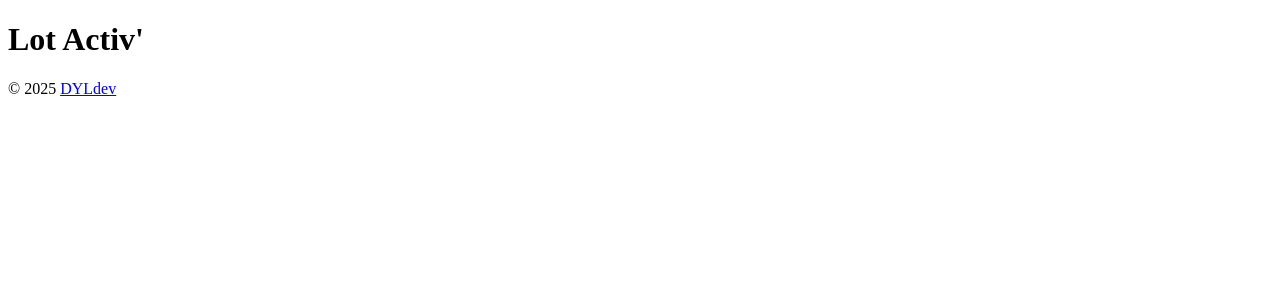
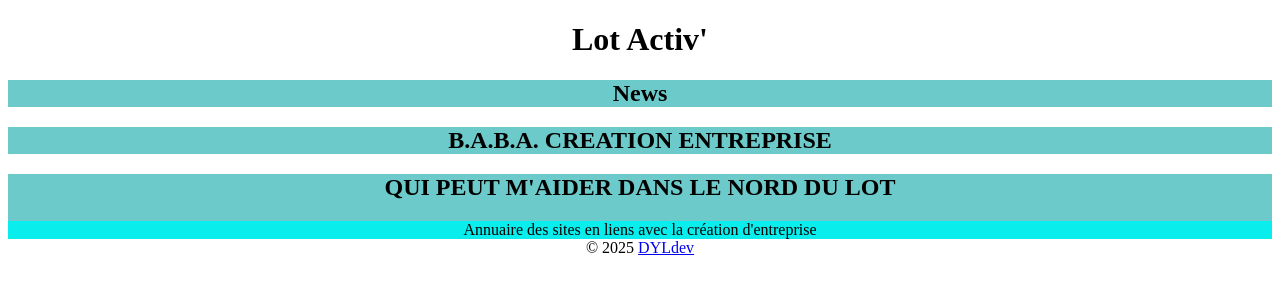
Before and after one commit to Dylhunt46/LotActiv, a plain HTML site: page index.html in a window 1280 px wide. Drawn offline with Linux system fonts and the light colour scheme.

Commit message:
Start structur and create style.css

```diff
--- a/index.html
+++ b/index.html
@@ -5,12 +5,25 @@
     <meta charset="UTF-8">
     <meta name="viewport" content="width=device-width, initial-scale=1.0">
     <title>Lot Activ'</title>
+    <link rel="stylesheet" href="style.css">
 </head>
 
 <body>
     <header>
         <h1>Lot Activ'</h1>
     </header>
+    <main>
+        <section>
+            <h2>News</h2>
+        </section>
+        <section>
+            <h2>B.A.B.A. CREATION ENTREPRISE</h2>
+        </section>
+        <section>
+            <h2>QUI PEUT M'AIDER DANS LE NORD DU LOT</h2>
+            <article>Annuaire des sites en liens avec la création d'entreprise</article>
+        </section>
+    </main>
     <footer>© 2025 <a href="mailto : laurent.houssin.developpeur@outlook.fr">DYLdev</a></footer>
 </body>
 
--- /dev/null
+++ b/style.css
@@ -0,0 +1,11 @@
+body {
+    text-align: center;
+}
+
+section {
+    background-color: rgb(109, 202, 202);
+}
+
+article {
+    background-color: rgb(10, 237, 237);
+}
```
